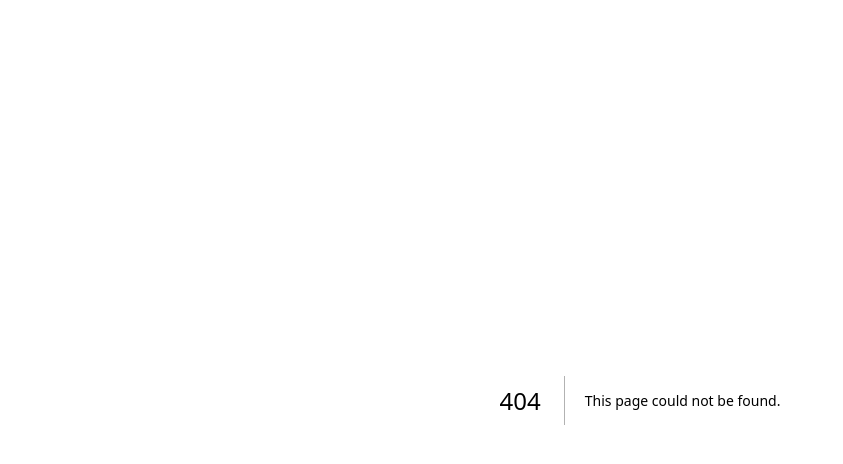
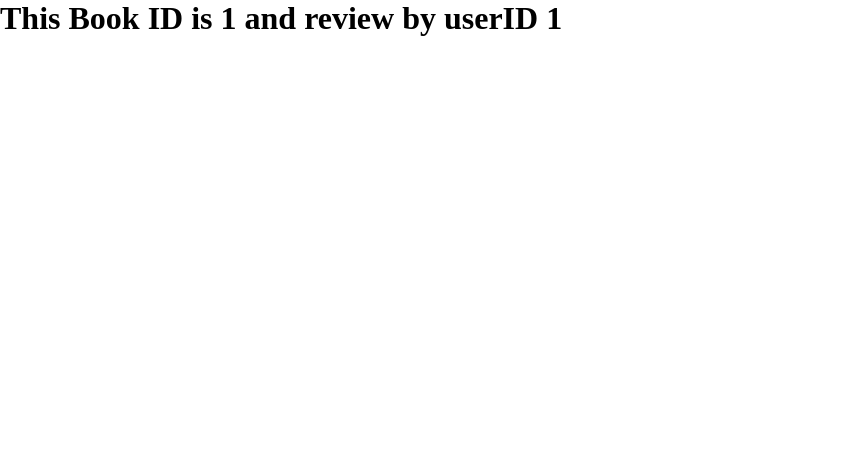
Before and after one commit to rayhanalshorif133/Next_Js_Basic_Learn, a Next.js app: page /book/1/review/1 in a window 1280 px wide. Before the commit this address had no page. Shown: the top 464 px of the page, without its empty margins (0-843 px from the left). Built offline with nearby package versions, Linux system fonts and the light colour scheme.

Commit message:
multi routing

```diff
--- /dev/null
+++ b/pages/book/[bookId]/review/[userId].js
@@ -0,0 +1,16 @@
+import { useRouter } from 'next/router'
+import React from 'react'
+
+export default function index() {
+
+    const router = useRouter();
+
+
+    const { bookId, userId } = router.query;
+
+    return (
+        <div>
+            <h1>This Book ID is {bookId} and review by userID {userId}</h1>
+        </div>
+    )
+}
```
